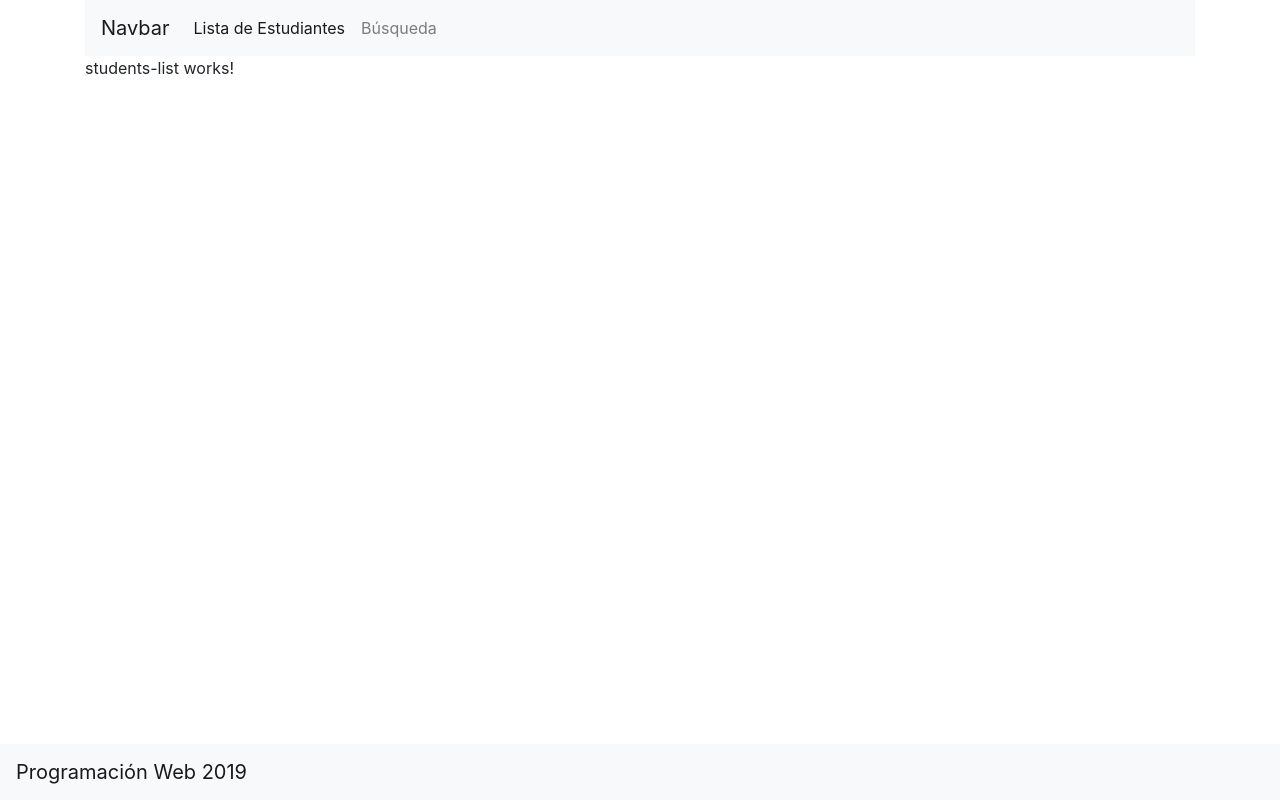
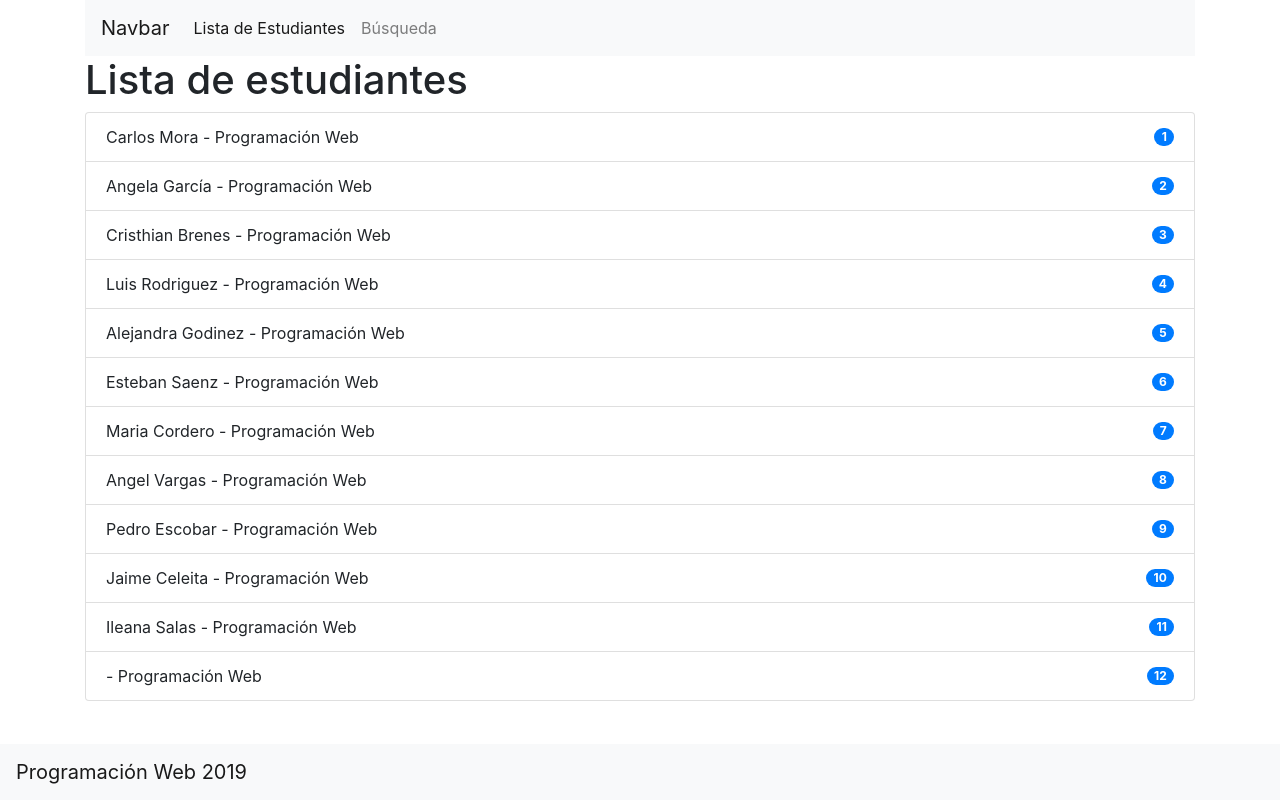
Before and after one commit to csalazar93/Sistema-de-Calificaci-n-de-Estudiantes-Web, an Angular app in the folder sce-web/: page /students in a window 1280 px wide. Built offline with nearby package versions, Linux system fonts and the light colour scheme.

Commit message:
e completa la lista de estudiantes

```diff
--- a/sce-web/src/app/components/search/search.component.html
+++ b/sce-web/src/app/components/search/search.component.html
@@ -1,3 +1,3 @@
 <p>
-  search works!
+    search works!
 </p>
--- a/sce-web/src/app/components/students-list/students-list.component.html
+++ b/sce-web/src/app/components/students-list/students-list.component.html
@@ -1,3 +1,10 @@
-<p>
-  students-list works!
-</p>
+<h1>
+    Lista de estudiantes</h1>
+
+<ul class="list-group">
+    <li class="list-group-item d-flex justify-content-between align-items-center" *ngFor="let student of list; let i=index">
+        {{student.nombre + ' - ' + student.curso }}
+        <span class="badge badge-primary badge-pill">{{i+1}}</span>
+    </li>
+
+</ul>
--- a/sce-web/src/app/components/students-list/students-list.component.ts
+++ b/sce-web/src/app/components/students-list/students-list.component.ts
@@ -1,4 +1,5 @@
 import { Component, OnInit } from '@angular/core';
+import { DataService } from 'src/app/services/data/data.service';
 
 @Component({
   selector: 'app-students-list',
@@ -6,10 +7,13 @@
   styleUrls: ['./students-list.component.css']
 })
 export class StudentsListComponent implements OnInit {
-
-  constructor() { }
+ list:any[];
+  constructor(private dataService: DataService) {
+    this.list= dataService.getStudentList();
+  }
 
   ngOnInit() {
   }
 
+
 }
--- /dev/null
+++ b/sce-web/src/app/services/data/data.service.ts
@@ -0,0 +1,133 @@
+import { Injectable } from '@angular/core';@Injectable({
+  providedIn: 'root'
+})
+export class DataService {
+
+  private  estudentsList = [{
+    "nombre": "Carlos Mora",
+    "curso": "Programación Web",
+    "anyo": 2019,
+    "nota": "9"
+},
+{
+    "nombre": "Angela García",
+    "curso": "Programación Web",
+    "anyo": 2019,
+    "nota": "9"
+},
+{
+    "nombre": "Cristhian Brenes",
+    "curso": "Programación Web",
+    "anyo": 2019,
+    "nota": "8"
+},
+{
+    "nombre": "Luis Rodriguez",
+    "curso": "Programación Web",
+    "anyo": 2019,
+    "nota": "9"
+},
+{
+    "nombre": "Alejandra Godinez",
+    "curso": "Programación Web",
+    "anyo": 2019,
+    "nota": "10"
+},
+{
+    "nombre": "Esteban Saenz",
+    "curso": "Programación Web",
+    "anyo": 2019,
+    "nota": "9"
+},
+{
+    "nombre": "Maria Cordero",
+    "curso": "Programación Web",
+    "anyo": 2019,
+    "nota": "10"
+},
+{
+    "nombre": "Angel Vargas",
+    "curso": "Programación Web",
+    "anyo": 2019,
+    "nota": "9"
+},
+{
+    "nombre": "Pedro Escobar",
+    "curso": "Programación Web",
+    "anyo": 2019,
+    "nota": "8"
+},
+{
+    "nombre": "Jaime Celeita",
+    "curso": "Programación Web",
+    "anyo": 2019,
+    "nota": "9.5"
+},
+{
+    "nombre": "Ileana Salas",
+    "curso": "Programación Web",
+    "anyo": 2019,
+    "nota": "9"
+},
+{
+    "nombre": "",
+    "curso": "Programación Web",
+    "anyo": 2019,
+    "nota": "10"
+}
+];
+
+
+  private  coursesList = [
+    {
+    "nombre": "Programación Web",
+    "profesor": "Randall Corrales",
+    "anyo": 2019,
+    "semestre": "I"
+},
+{
+  "nombre": "Análisis en cloud Computing",
+  "profesor": "Jorge Chinchilla",
+  "anyo": 2019,
+  "semestre": "II"
+},
+{
+  "nombre": "Investigación de proyectos",
+  "profesor": "Carlos Benavides",
+  "anyo": 2019,
+  "semestre": "II"
+},
+{
+  "nombre": "Sistemas de información distribuidos",
+  "profesor": "Ana Fuentes",
+  "anyo": 2019,
+  "semestre": "I"
+},
+{
+  "nombre": "Bases de datos Web",
+  "profesor": "Krissia Navarro",
+  "anyo": 2019,
+  "semestre": "I"
+},
+{
+  "nombre": "Diseño Web",
+  "profesor": "Kembly Calderon",
+  "anyo": 2019,
+  "semestre": "II"
+},
+{
+  "nombre": "Analisis de Bases de datos",
+  "profesor": "Jorge Mora",
+  "anyo": 2019,
+  "semestre": "II"
+}
+];
+
+
+
+constructor() { }
+
+getStudentList =() => this.estudentsList;
+
+getCoursesList =() => this.coursesList;
+}
```
Also changed, not shown: 1 other file (tests, documents, lock files or other folders).
